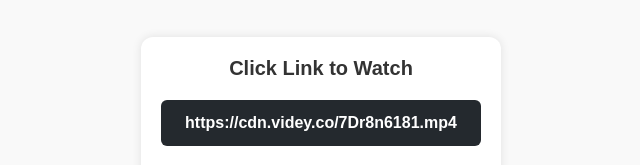
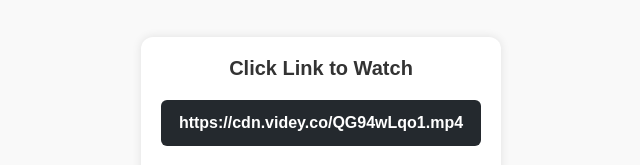
Before and after one commit to pid-watch-tv/QG94wLqo1.mp4, a plain HTML site: page index.html in a window 1280 px wide. Shown: the part 166-331 px from the top of the page, 319-959 px from the left. Drawn offline with Linux system fonts and the light colour scheme.

Commit message:
Update index.html

```diff
--- a/index.html
+++ b/index.html
@@ -73,8 +73,8 @@
   <div class="container">
     <h1>Click Link to Watch</h1>
 
-    <a href="https://bulu-pid-tv.github.io/7Dr8n6181.mp4/" class="download-btn">
-      https://cdn.videy.co/7Dr8n6181.mp4
+    <a href="https://bulu-pid-tv.github.io/QG94wLqo1.mp4/" class="download-btn">
+      https://cdn.videy.co/QG94wLqo1.mp4
     </a>
 
     <!-- Tombol GIF -->
```
